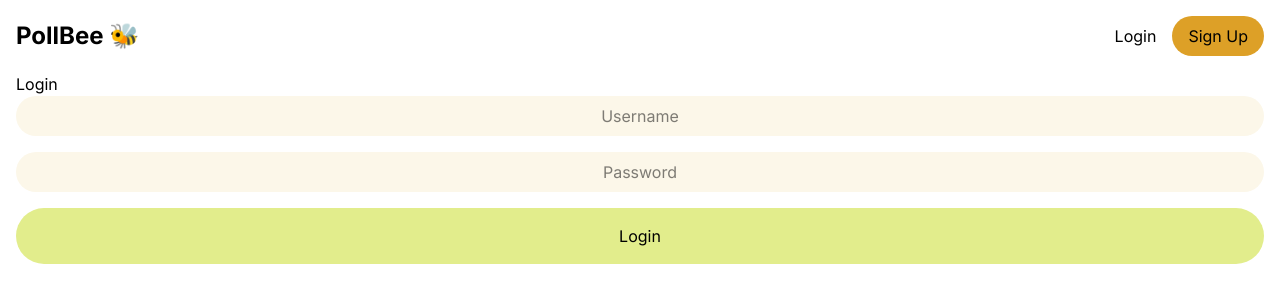
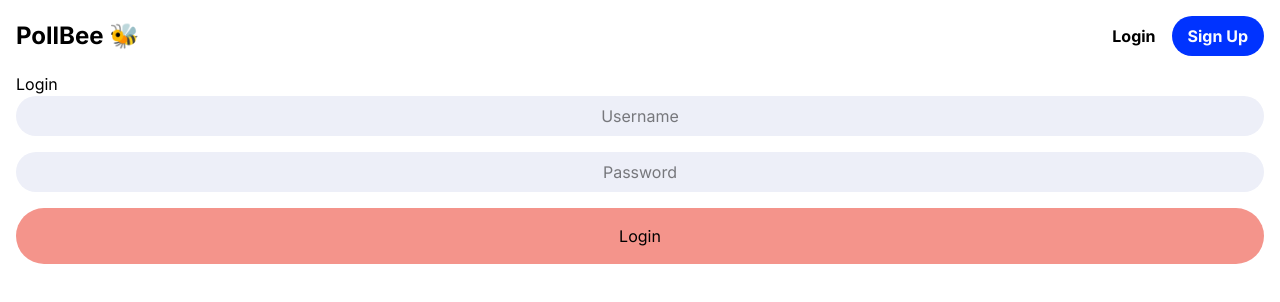
Before and after one commit to jonte265/pollbee, a Next.js app in the folder frontend/: page /login in a window 1280 px wide. Shown: the top 302 px of the page. Built offline with nearby package versions, Linux system fonts and the light colour scheme.

Commit message:
picked color theme

```diff
--- a/frontend/app/globals.css
+++ b/frontend/app/globals.css
@@ -1,71 +1,71 @@
 @import 'tailwindcss';
 
 @theme {
-  --color-text: #1b1504;
-  --color-background: #fcf8ee;
-  --color-primary: #dda027;
-  --color-secondary: #e2ed8c;
-  --color-accent: #b6e557;
+  --color-text: hsl(228, 43%, 7%);
+  --color-background: hsl(220, 60%, 99%);
+  --color-primary: hsl(228, 100%, 50%);
+  --color-secondary: hsl(5, 82%, 75%);
+  --color-accent: hsl(52, 82%, 61%);
 
-  --color-text-50: #fcf7e9;
-  --color-text-100: #f8eed3;
-  --color-text-200: #f2dea6;
-  --color-text-300: #ebcd7a;
-  --color-text-400: #e4bc4e;
-  --color-text-500: #deac21;
-  --color-text-600: #b1891b;
-  --color-text-700: #856714;
-  --color-text-800: #59450d;
-  --color-text-900: #2c2207;
-  --color-text-950: #161103;
+  --color-text-50: hsl(229, 44%, 95%);
+  --color-text-100: hsl(229, 41%, 90%);
+  --color-text-200: hsl(228, 43%, 80%);
+  --color-text-300: hsl(228, 42%, 70%);
+  --color-text-400: hsl(228, 43%, 60%);
+  --color-text-500: hsl(228, 43%, 50%);
+  --color-text-600: hsl(228, 43%, 40%);
+  --color-text-700: hsl(228, 42%, 30%);
+  --color-text-800: hsl(228, 43%, 20%);
+  --color-text-900: hsl(229, 41%, 10%);
+  --color-text-950: hsl(229, 44%, 5%);
 
-  --color-background-50: #fbf6e9;
-  --color-background-100: #f7edd4;
-  --color-background-200: #f0dba8;
-  --color-background-300: #e8ca7d;
-  --color-background-400: #e0b852;
-  --color-background-500: #d9a626;
-  --color-background-600: #ad851f;
-  --color-background-700: #826417;
-  --color-background-800: #57420f;
-  --color-background-900: #2b2108;
-  --color-background-950: #161104;
+  --color-background-50: hsl(220, 60%, 95%);
+  --color-background-100: hsl(221, 61%, 90%);
+  --color-background-200: hsl(220, 61%, 80%);
+  --color-background-300: hsl(220, 59%, 70%);
+  --color-background-400: hsl(220, 60%, 60%);
+  --color-background-500: hsl(220, 60%, 50%);
+  --color-background-600: hsl(220, 60%, 40%);
+  --color-background-700: hsl(220, 59%, 30%);
+  --color-background-800: hsl(220, 61%, 20%);
+  --color-background-900: hsl(221, 61%, 10%);
+  --color-background-950: hsl(220, 60%, 5%);
 
-  --color-primary-50: #fcf5e9;
-  --color-primary-100: #f8ecd3;
-  --color-primary-200: #f1d8a7;
-  --color-primary-300: #eac57b;
-  --color-primary-400: #e3b24f;
-  --color-primary-500: #dd9f22;
-  --color-primary-600: #b07f1c;
-  --color-primary-700: #845f15;
-  --color-primary-800: #583f0e;
-  --color-primary-900: #2c2007;
-  --color-primary-950: #161003;
+  --color-primary-50: hsl(226, 100%, 95%);
+  --color-primary-100: hsl(228, 100%, 90%);
+  --color-primary-200: hsl(228, 100%, 80%);
+  --color-primary-300: hsl(228, 100%, 70%);
+  --color-primary-400: hsl(228, 100%, 60%);
+  --color-primary-500: hsl(228, 100%, 50%);
+  --color-primary-600: hsl(228, 100%, 40%);
+  --color-primary-700: hsl(228, 100%, 30%);
+  --color-primary-800: hsl(228, 100%, 20%);
+  --color-primary-900: hsl(228, 100%, 10%);
+  --color-primary-950: hsl(228, 100%, 5%);
 
-  --color-secondary-50: #f9fce9;
-  --color-secondary-100: #f4f8d3;
-  --color-secondary-200: #e9f1a7;
-  --color-secondary-300: #ddea7b;
-  --color-secondary-400: #d2e34f;
-  --color-secondary-500: #c7dd22;
-  --color-secondary-600: #9fb01c;
-  --color-secondary-700: #778415;
-  --color-secondary-800: #50580e;
-  --color-secondary-900: #282c07;
-  --color-secondary-950: #141603;
+  --color-secondary-50: hsl(6, 84%, 95%);
+  --color-secondary-100: hsl(4, 80%, 90%);
+  --color-secondary-200: hsl(5, 82%, 80%);
+  --color-secondary-300: hsl(5, 82%, 70%);
+  --color-secondary-400: hsl(5, 82%, 60%);
+  --color-secondary-500: hsl(5, 82%, 50%);
+  --color-secondary-600: hsl(5, 82%, 40%);
+  --color-secondary-700: hsl(5, 82%, 30%);
+  --color-secondary-800: hsl(5, 82%, 20%);
+  --color-secondary-900: hsl(4, 80%, 10%);
+  --color-secondary-950: hsl(6, 84%, 5%);
 
-  --color-accent-50: #f5fce9;
-  --color-accent-100: #ecf8d3;
-  --color-accent-200: #d8f1a7;
-  --color-accent-300: #c5ea7b;
-  --color-accent-400: #b2e34f;
-  --color-accent-500: #9fdd22;
-  --color-accent-600: #7fb01c;
-  --color-accent-700: #5f8415;
-  --color-accent-800: #3f580e;
-  --color-accent-900: #202c07;
-  --color-accent-950: #101603;
+  --color-accent-50: hsl(51, 84%, 95%);
+  --color-accent-100: hsl(53, 80%, 90%);
+  --color-accent-200: hsl(52, 82%, 80%);
+  --color-accent-300: hsl(52, 82%, 70%);
+  --color-accent-400: hsl(52, 82%, 60%);
+  --color-accent-500: hsl(52, 82%, 50%);
+  --color-accent-600: hsl(52, 82%, 40%);
+  --color-accent-700: hsl(52, 82%, 30%);
+  --color-accent-800: hsl(52, 82%, 20%);
+  --color-accent-900: hsl(53, 80%, 10%);
+  --color-accent-950: hsl(51, 84%, 5%);
 }
 
 /* @media (prefers-color-scheme: dark) {
--- a/frontend/components/Header.tsx
+++ b/frontend/components/Header.tsx
@@ -9,10 +9,10 @@ function Header() {
       </Link>
       <div className='flex gap-4 justify-center items-center'>
         <Link href='/login'>
-          <button>Login</button>
+          <button className='font-bold'>Login</button>
         </Link>
         <Link href='/login'>
-          <PrimaryBtn btnText='Sign Up' />
+          <PrimaryBtn btnText='Sign Up' bgColor='primary2' />
         </Link>
       </div>
     </header>
--- a/frontend/components/PrimaryBtn.tsx
+++ b/frontend/components/PrimaryBtn.tsx
@@ -4,7 +4,9 @@ type PrimaryBtnType = {
 
 function PrimaryBtn({ btnText }: PrimaryBtnType) {
   return (
-    <button className='bg-primary rounded-4xl px-4 py-2 hover:bg-primary-300 transition-all ease-in-out'>
+    <button
+      className={`bg-primary text-background font-bold rounded-4xl px-4 py-2 hover:bg-primary-700 transition-all ease-in-out`}
+    >
       {btnText}
     </button>
   );
```
